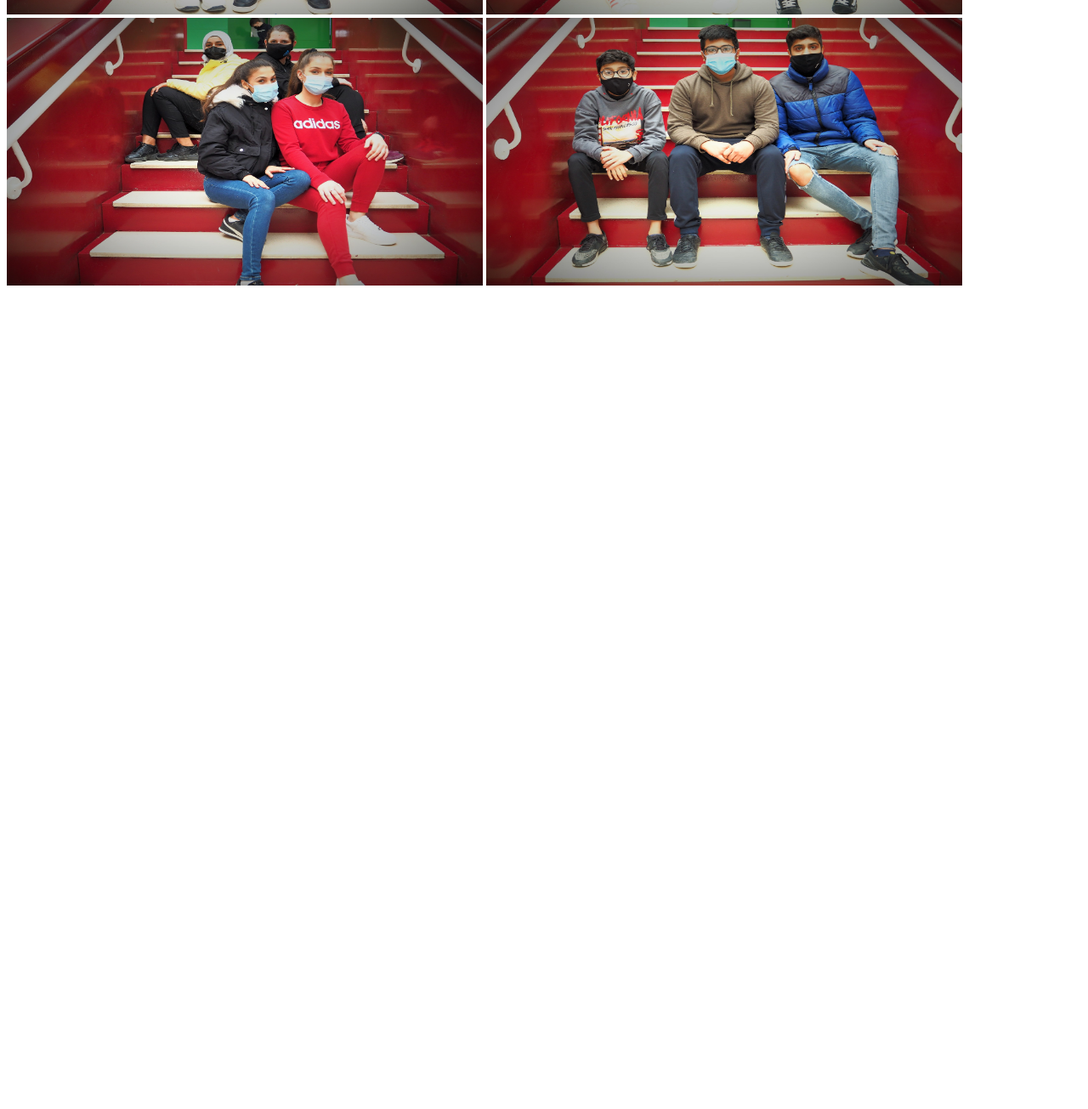
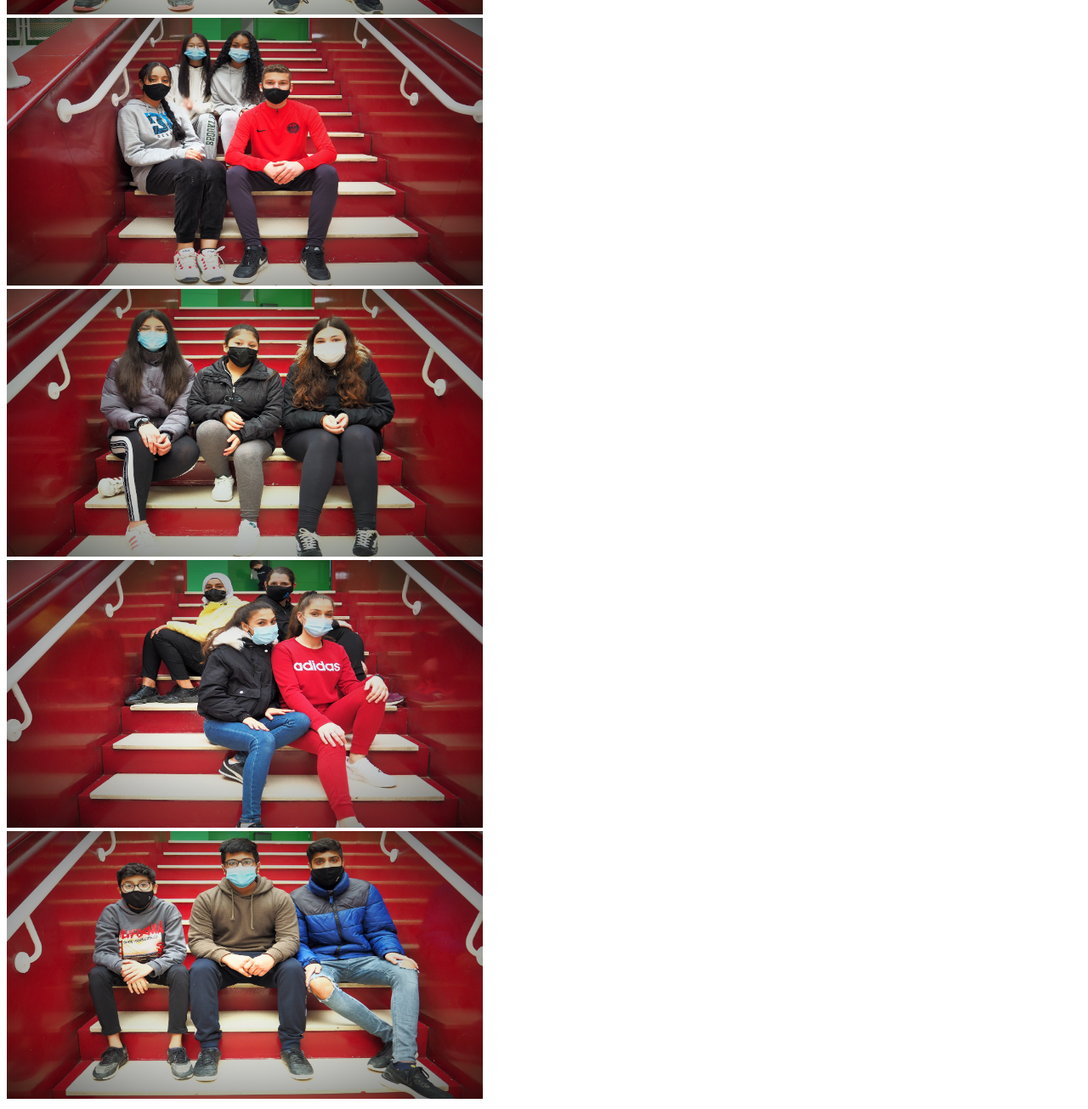
Before and after one commit to steven13-maker/E3-MIGRACIONS-2021, a plain HTML site: page index.html in a window 1280 px wide. Shown: the part 731-2036 px from the top of the page at 85% size. Before the commit the page ends 1079 px from the top, so only its background shows below. Drawn offline with Linux system fonts and the light colour scheme.

Commit message:
E añadido el div class a las imagenes

```diff
--- a/index.html
+++ b/index.html
@@ -13,11 +13,35 @@
       </center>
       </header>
       <p>Los alumnos de 3º han entrevistado padres que han emigrado a España para una vida mejor.</p>
+      <div class="imagen1">
+        <a href="pages/Pagina1.html">
     <img src="img/P1012714.JPG"width="560" height="315">
+    </a>
+    </div>
+    <div class="imagen2">
+      <a href="pages/Pagina2.html">
       <img src="img/P1012721.JPG"width="560" height="315">
-          <img src="img/P1012722.JPG"width="560" height="315">
-            <img src="img/P1012726.JPG"width="560" height="315">
-            <img src="img/P1012728.JPG"width="560" height="315">
-                <img src="img/P1012750.JPG"width="560" height="315">
+    </a>
+    </div>
+    <div class="imagen3">
+      <a href="pages/Pagina3.html">
+      <img src="img/P1012722.JPG"width="560" height="315">
+    </a>
+  </div>
+  <div class="imagen4">
+    <a href="pages/Pagina4.html">
+    <img src="img/P1012726.JPG"width="560" height="315">
+    </a>
+  </div>
+  <div class="imagen5">
+    <a href="pages/Pagina5.html">
+      <img src="img/P1012728.JPG"width="560" height="315">
+    </a>
+  </div>
+  <div class="imagen6">
+    <a href="pages/Pagina6.html">
+      <img src="img/P1012750.JPG"width="560" height="315">
+    </a>
+  </div>
   </body>
 </html>
```
